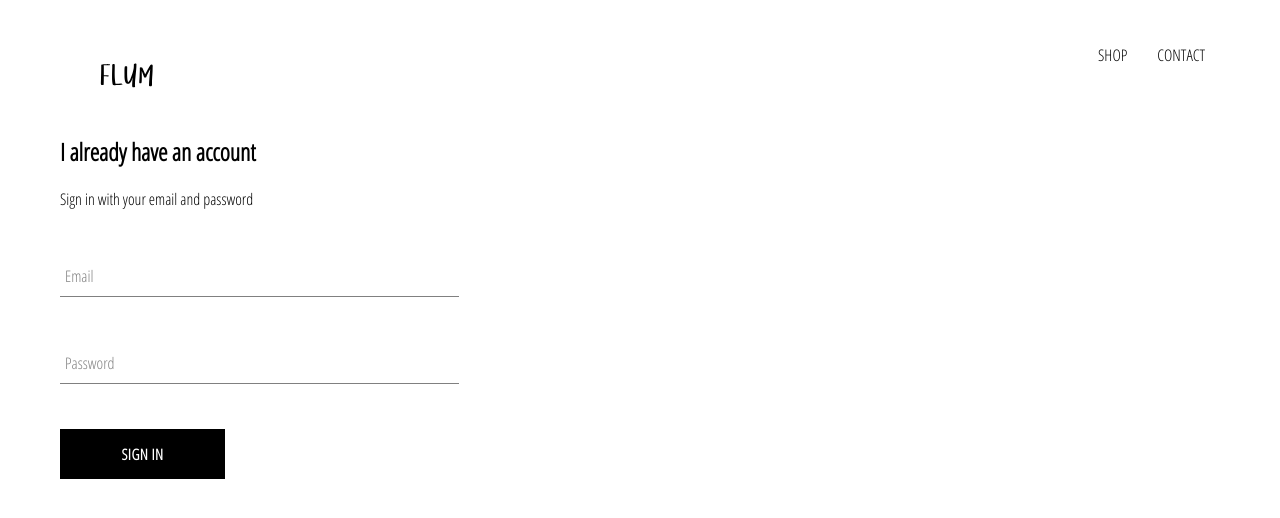
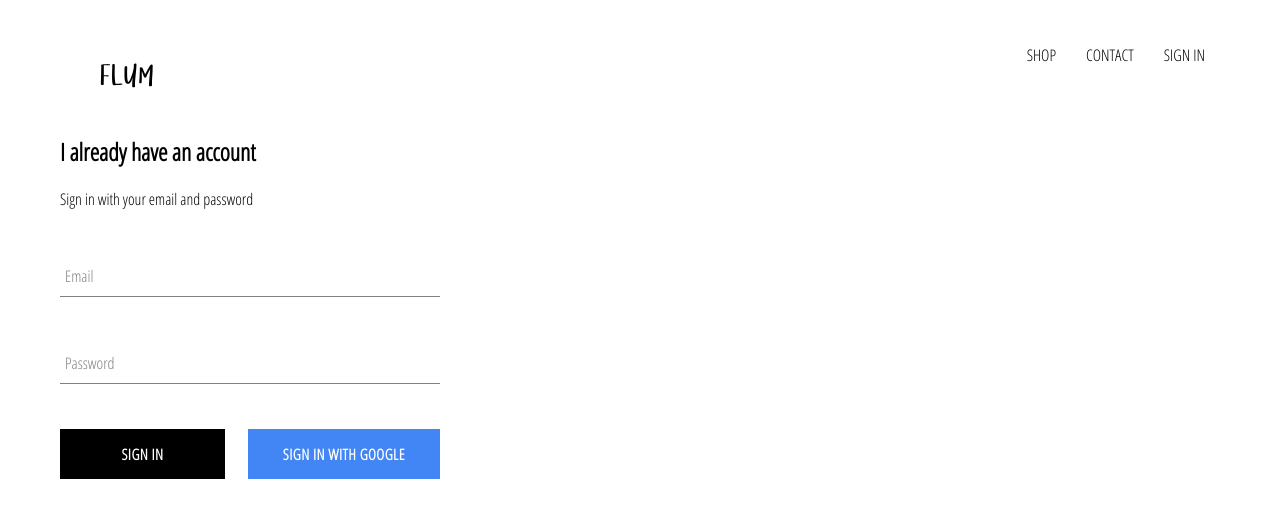
Before and after one commit to vijo0018/flum-clothing, a React (Create React App) app: page /signin in a window 1280 px wide. Shown: the top 518 px of the page. Built offline with nearby package versions, Linux system fonts and the light colour scheme; no server answers.

Commit message:
Integrated firebase with application, created sign-in page and component with sign-in with google

```diff
--- a/package.json
+++ b/package.json
@@ -3,6 +3,7 @@
   "version": "0.1.0",
   "private": true,
   "dependencies": {
+    "firebase": "^7.5.0",
     "node-sass": "^4.13.0",
     "react": "^16.12.0",
     "react-dom": "^16.12.0",
--- a/src/App.css
+++ b/src/App.css
@@ -7,3 +7,7 @@
     text-decoration: none;
     color:black;
 }
+
+*{
+    box-sizing: border-box;
+}
--- a/src/App.js
+++ b/src/App.js
@@ -1,18 +1,31 @@
-import React from 'react';
+import React, { useState, useEffect } from 'react';
 import { Switch, Route } from 'react-router-dom';
-
 import './App.css';
-
 import HomePage from './pages/homepage/homepage.component';
 import ShopPage from './pages/shop/shop.component';
 import SignInAndSignUpPage from './pages/sign-in-and-sign-up/sign-in-and-sign-up.component';
+import Header from './components/header/header.component';
+import { auth } from './firebase/firebase.utils';
 
-import Header from './components/header/header.component';
+const App = () => {
 
-function App() {
+  const [currentUser, setCurrentUser] = useState(null);
+
+
+  useEffect(() => {
+    const unsubscribeFromAuth = auth.onAuthStateChanged(user =>{
+      setCurrentUser(user);
+
+      console.log(user)
+    })
+    return () => {
+      unsubscribeFromAuth();
+    };
+  }, [])
+
   return (
     <div>
-      <Header />
+      <Header currentUser={currentUser} />
       <Switch>
         <Route exact path='/' component={HomePage}/>
         <Route path='/shop' component={ShopPage}/>
--- a/src/components/custom-button/custom-button.component.jsx
+++ b/src/components/custom-button/custom-button.component.jsx
@@ -1,8 +1,9 @@
 import React from 'react';
 import './custom-button.styles.scss';
 
-const CustomButton = ({children, ...otherProps}) => (
-    <button className='custom-button' {...otherProps}>
+const CustomButton = ({children, isGoogleSignIn, ...otherProps}) => (
+    <button className={`${isGoogleSignIn ? 'google-sign-in' : ''} custom-button`}
+    {...otherProps}>
         {children}
     </button>
 )
--- a/src/components/custom-button/custom-button.styles.scss
+++ b/src/components/custom-button/custom-button.styles.scss
@@ -19,4 +19,13 @@
       color: black;
       border: 1px solid black;
     }
+    &.google-sign-in{
+      background-color: #4285f4;
+      color:white;
+
+      &:hover{
+        background-color: #357ae8;
+        border: none;
+      }
+    }
   }
--- a/src/components/header/header.component.jsx
+++ b/src/components/header/header.component.jsx
@@ -1,8 +1,11 @@
 import React from 'react';
 import { Link } from 'react-router-dom';
+
+import { auth } from '../../firebase/firebase.utils';
+
 import './header.styles.scss';
 import {ReactComponent as Logo} from '../../assets/flum.svg'
-const Header = () => (
+const Header = ({currentUser}) => (
     <div className='header'>
         <Link className='logo-container' to='/'>
             <Logo className='logo'/>
@@ -10,6 +13,12 @@
         <div className='options'>
             <Link className='option' to='/shop'>SHOP</Link>
             <Link className='option' to='/contact'>CONTACT</Link>
+            {
+                currentUser ?
+                <div className='option' onClick={() => auth.signOut()}>SIGN OUT</div>
+                :
+                <Link className='option' to='/signin'>SIGN IN</Link>
+            }
         </div>
     </div>
 )
--- a/src/components/header/header.styles.scss
+++ b/src/components/header/header.styles.scss
@@ -20,6 +20,7 @@
 
       .option {
         padding: 10px 15px;
+        cursor: pointer;
       }
     }
   }
--- a/src/components/sign-in/sign-in.component.jsx
+++ b/src/components/sign-in/sign-in.component.jsx
@@ -1,6 +1,8 @@
 import React, {useState} from 'react';
 import FormInput from '../form-input/form-input.component';
 import CustomButton from '../custom-button/custom-button.component';
+
+import { signInWithGoogle } from '../../firebase/firebase.utils';
 
 import './sign-in.styles.scss';
 
@@ -46,7 +48,13 @@
                     handleChange={handleChange}
                     required
                     />
+                    <div className='buttons'>
                     <CustomButton type='submit'>Sign In</CustomButton>
+                    <CustomButton onClick={signInWithGoogle} isGoogleSignIn>
+                        Sign In With Google
+                    </CustomButton>
+                    </div>
+                    {/* isGoogleSignIn  short hand for isGoogleSignIn={true} */}
             </form>
         </div>
     )
--- a/src/components/sign-in/sign-in.styles.scss
+++ b/src/components/sign-in/sign-in.styles.scss
@@ -1,9 +1,13 @@
 .sign-in{
-    width: 30vw;
+    width: 380px;
     display: flex;
     flex-direction: column;
 
     .title{
         margin: 10px 0;
     }
+    .buttons {
+        display: flex;
+        justify-content: space-between;
+    }
 }
--- /dev/null
+++ b/src/firebase/firebase.utils.js
@@ -0,0 +1,25 @@
+import firebase from 'firebase/app';
+import 'firebase/firestore';
+import 'firebase/auth';
+
+const config = {
+    apiKey: "AIzaSyB9RIGkvvyuVs6pY6AsSqNz8Y7v6ifSvOM",
+    authDomain: "flum-db.firebaseapp.com",
+    databaseURL: "https://flum-db.firebaseio.com",
+    projectId: "flum-db",
+    storageBucket: "flum-db.appspot.com",
+    messagingSenderId: "879596291432",
+    appId: "1:879596291432:web:760fd73a2f3bbe95f382dd",
+    measurementId: "G-5C8J65K9DB"
+  };
+
+firebase.initializeApp(config);
+
+export const auth = firebase.auth();
+export const firestore = firebase.firestore();
+
+const provider = new firebase.auth.GoogleAuthProvider();
+provider.setCustomParameters({prompt: 'select_account'});
+export const signInWithGoogle = () => auth.signInWithPopup(provider);
+
+export default firebase;
```
Also changed, not shown: 1 other file (tests, documents, lock files or other folders).
